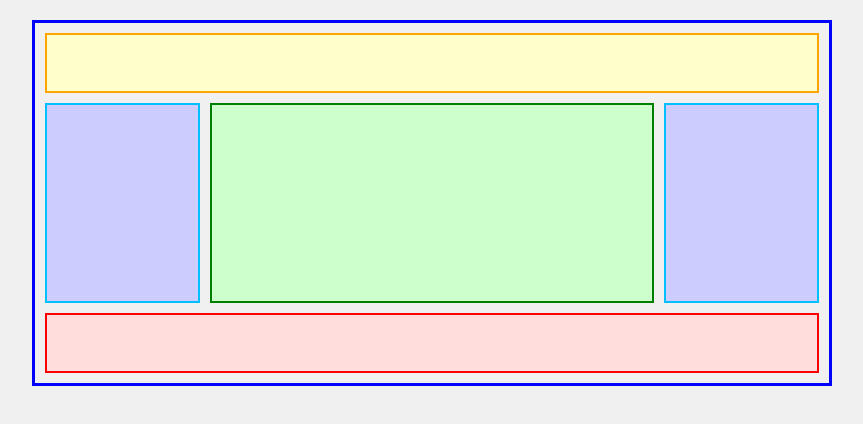
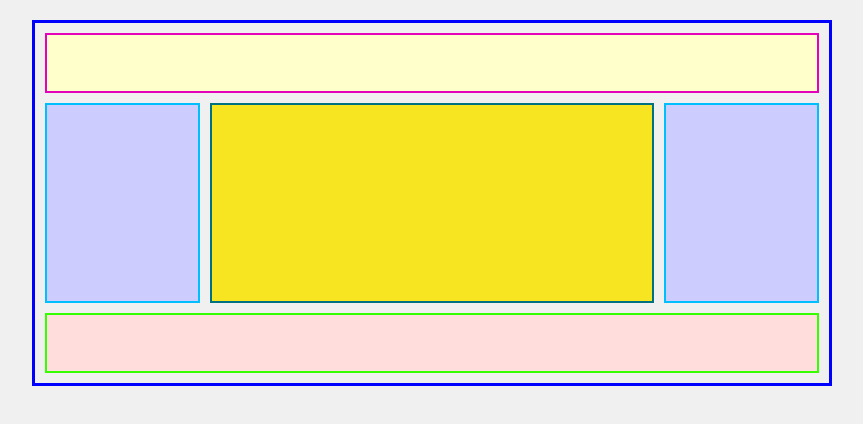
Before and after one commit to daraeulalia31/clasecss, a plain HTML site: page Cuadro de colores/index.html in a window 1280 px wide. Shown: the whole page, without its empty margins (208-1071 px from the left). Drawn offline with Linux system fonts and the light colour scheme.

Commit message:
CLASE_css

```diff
--- a/Cuadro de colores/index.html
+++ b/Cuadro de colores/index.html
@@ -2,7 +2,7 @@
 <html lang="es">
 <head>
   <meta charset="UTF-8">
-  <title>Diseño sin div</title>
+  <title>Cuadros</title>
   <style>
     * {
       box-sizing: border-box;
@@ -21,7 +21,7 @@
     header {
       height: 60px;
       background-color: #ffffcc;
-      border: 2px solid orange;
+      border: 2px solid rgb(228, 3, 187);
       margin-bottom: 10px;
     }
     main {
@@ -36,15 +36,15 @@
     }
     article {
       flex: 1;
-      background-color: #cfc;
-      border: 2px solid green;
+      background-color: rgb(247, 229, 34);
+      border: 2px solid rgb(0, 113, 128);
       height: 200px;
       margin: 0 10px;
     }
     footer {
       height: 60px;
       background-color: #fdd;
-      border: 2px solid red;
+      border: 2px solid rgb(51, 255, 0);
     }
   </style>
 </head>
```
